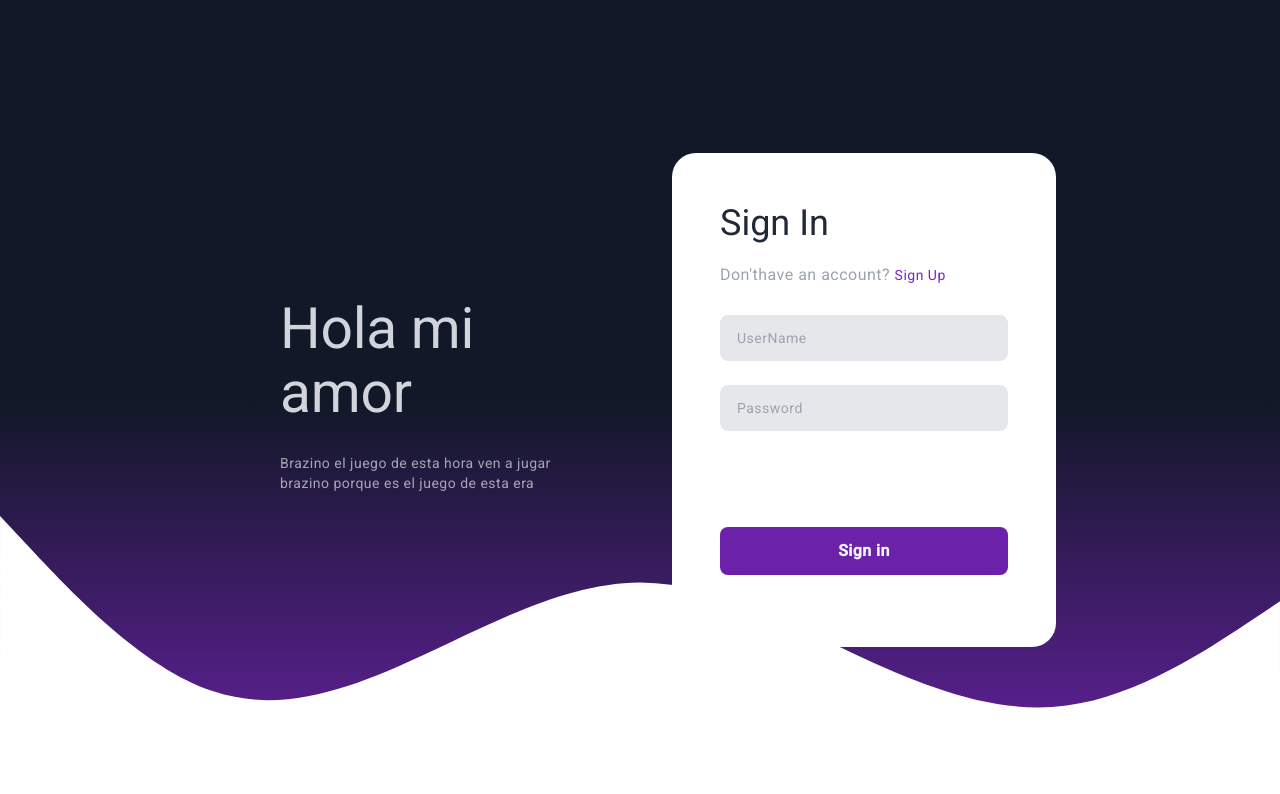
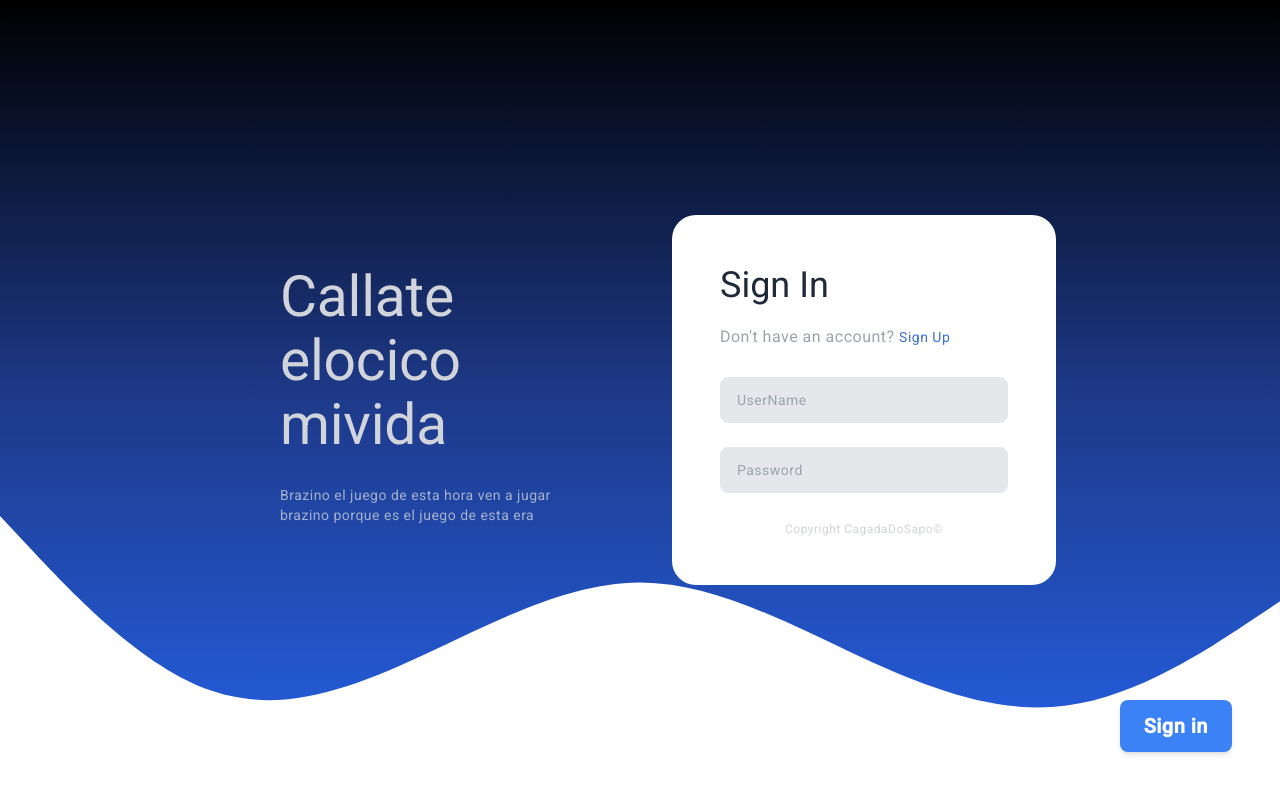
Before and after one commit to Firepants69/proyecto-angular, an Angular app: page /login in a window 1280 px wide. Shown: the top 794 px of the page. Built offline with nearby package versions, Linux system fonts and the light colour scheme.

Commit message:
Login ahora tiene los colores de la principal y se quitaron botones innecesarios

```diff
--- a/src/app/business/authentication/login/login.component.html
+++ b/src/app/business/authentication/login/login.component.html
@@ -1,69 +1,50 @@
-<!-- component -->
 <div
-    class="bg-purple-900 absolute top-0 left-0 bg-gradient-to-b from-gray-900 via-gray-900 to-purple-800 bottom-0 leading-5 h-full w-full overflow-hidden">
+    class="bg-blue-500 absolute top-0 left-0 bg-gradient-to-b from-[#000000] via-blue-900 to-blue-600  bottom-0 leading-5 h-full w-full overflow-hidden">
 
 </div>
 <div class="relative   min-h-screen  sm:flex sm:flex-row  justify-center bg-transparent rounded-3xl shadow-xl">
-    <div class="flex-col flex  self-center lg:px-14 sm:max-w-4xl xl:max-w-md  z-10">
-        <div class="self-start hidden lg:flex flex-col  text-gray-300">
-
-            <h1 class="my-3 font-semibold text-4xl">Hola mi amor</h1>
-            <p class="pr-3 text-sm opacity-75">Brazino el juego de esta hora ven a jugar brazino porque es el juego de esta era</p>
+    <div class="flex-col flex self-center lg:px-14 sm:max-w-4xl xl:max-w-md z-10">
+        <div class="self-start hidden lg:flex flex-col text-gray-300">
+          <h1 class="my-3 font-semibold text-4xl">{{ selectedPhrase }}</h1>
+          <p class="pr-3 text-sm opacity-75">Brazino el juego de esta hora ven a jugar brazino porque es el juego de esta era</p>
         </div>
-    </div>
+      </div>
     <div class="flex justify-center self-center  z-10">
         <div class="p-12 bg-white mx-auto rounded-3xl w-96 ">
             <div class="mb-7">
                 <h3 class="font-semibold text-2xl text-gray-800">Sign In </h3>
-                <p class="text-gray-400">Don'thave an account? <a href="#"
-                        class="text-sm text-purple-700 hover:text-purple-700">Sign Up</a></p>
+                <p class="text-gray-400">Don't have an account? <a href="#"
+                        class="text-sm text-[#3c71d3] hover:text-light-blue-500">Sign Up</a></p>
             </div>
             <div class="space-y-6">
                 <div class="">
                     <input
                         [(ngModel)]="user"
                         class=" w-full text-sm  px-4 py-3 bg-gray-200 focus:bg-gray-100 border  border-gray-200 rounded-lg focus:outline-none focus:border-purple-400"
-
                         type="" placeholder="UserName">
                 </div>
-
-
                 <div class="relative" x-data="{ show: true }">
                     <input
                     [(ngModel)]="password"
-
                     placeholder="Password" type="password" style="color: #000;"
                         class="text-sm text-gray-200 px-4 py-3 rounded-lg w-full bg-gray-200 focus:bg-gray-100 border border-gray-200 focus:outline-none focus:border-purple-400">
                     <div class="flex items-center absolute inset-y-0 right-0 mr-3  text-sm leading-5">
-
-
-
                     </div>
                 </div>
-
-                <div *ngIf="!errorMessage" class="mb-10 text-white">
-                    <p>Credenciales incorrectas. Intenta nuevamente.</p>
-                </div>
-                <div *ngIf="errorMessage" class="mb-10 text-red-400">
-                    <p>{{errorMessage}}</p>
-                </div>
-                <div class="">
+                <div>
                     <button
                     (click)="login()"
                     type="submit"
-                        class="w-full flex justify-center bg-purple-800  hover:bg-purple-700 text-gray-100 p-3  rounded-lg tracking-wide font-semibold  cursor-pointer transition ease-in duration-500">
+                        class="fixed bottom-12 right-12 flex text-xl bg-blue-500 hover:bg-blue-600 text-white rounded-lg px-6 py-3 shadow-md font-semibold">
                         Sign in
                     </button>
                 </div>
-
-                <div class="flex justify-center gap-5 w-full ">
-
-
-
-
-                </div>
             </div>
-
+            <div class="mt-7 text-center text-gray-300 text-xs">
+                <span>
+                    Copyright CagadaDoSapo©
+                    </span>
+            </div>
         </div>
     </div>
 
--- a/src/app/business/authentication/login/login.component.ts
+++ b/src/app/business/authentication/login/login.component.ts
@@ -12,9 +12,11 @@ import { CommonModule } from '@angular/common';
   styleUrl: './login.component.css'
 })
 export default class LoginComponent {
+  // Arreglo de frases
+  public phrases: string[] = ["Hola mi amor", "Hola mi vida", "Holis cariñito","Que quieres puta?","Callate elocico mivida"];
+  public selectedPhrase: string = "";
   user: string = '';
   password: string = '';
-  errorMessage: string = '';  // Variable para el mensaje de error
 
   constructor (private authService: AuthService,private router: Router){
 
@@ -23,12 +25,17 @@ export default class LoginComponent {
   login(): void{
     this.authService.login(this.user,this.password).subscribe({
       next:()=> this.router.navigate(["/dashboard"]),
-      error:(err)=> {
-        console.error(err)
-        this.errorMessage = 'Credenciales incorrectas. Intenta nuevamente.';
-      }
-
+      error:(err)=> console.error('login fallido',err)
     })
   }
 
+  ngOnInit(): void {
+    this.selectRandomPhrase();
+  }
+
+  selectRandomPhrase() {
+    const randomIndex = Math.floor(Math.random() * this.phrases.length);
+    this.selectedPhrase = this.phrases[randomIndex];
+  }
+
 }
```
